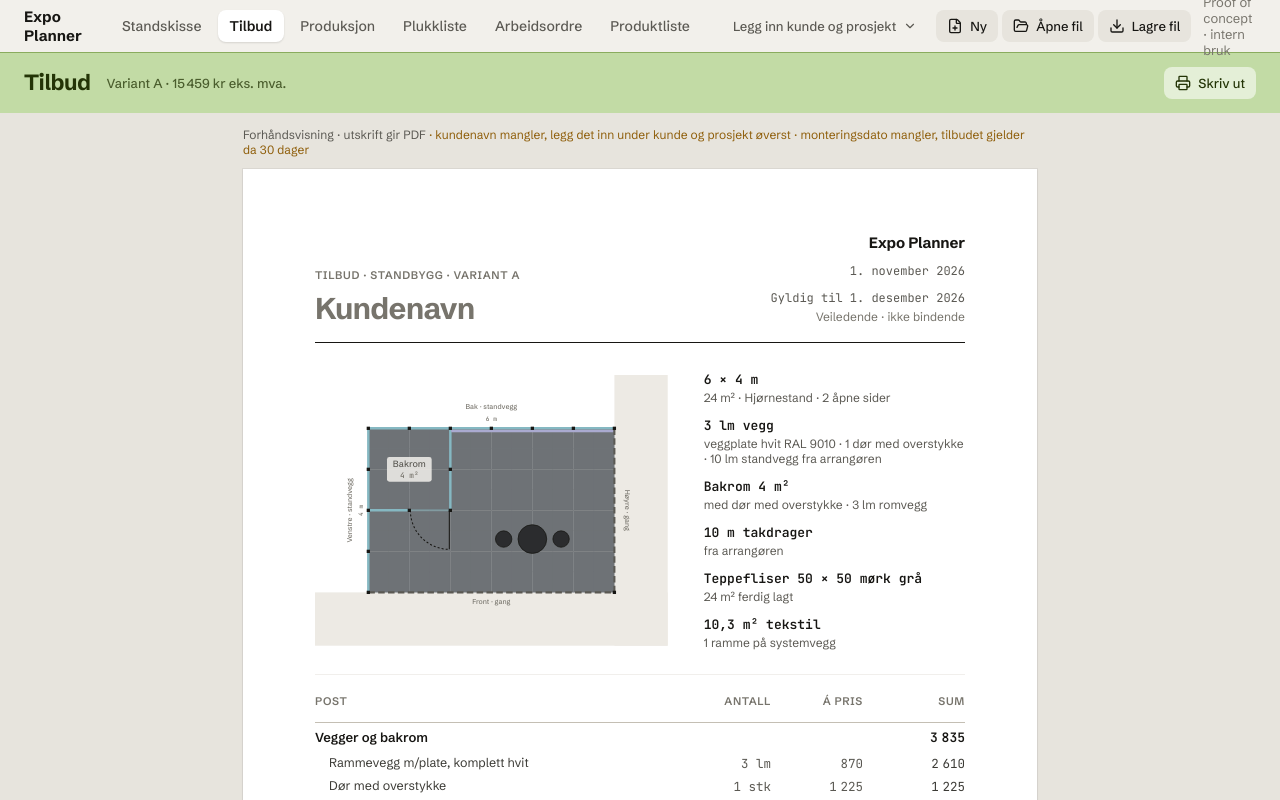
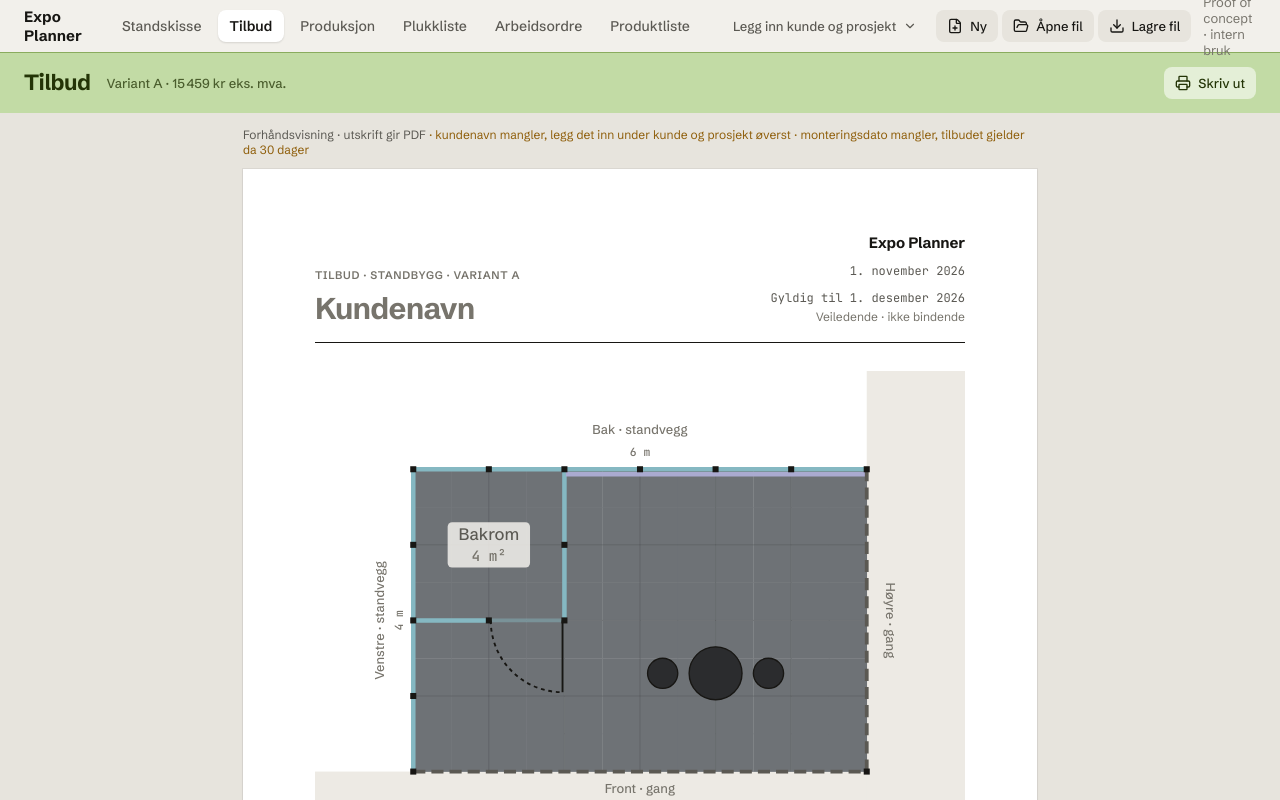
Before and after one commit to bemoy83/Expo_Quote_Studio, a React (Vite) app: page / in a window 1280 px wide. Both pictures are taken after a click on the button "Tilbud". Built offline with nearby package versions, Linux system fonts and the light colour scheme.

Commit message:
Quote and work order: sketch at full page width, key facts in columns under it
Co-Authored-By: Claude Opus 5.5 <noreply@anthropic.com>
Claude-Session: https://claude.ai/code/session_01FT2gqkyr5W6TNqxVjeuKng

```diff
--- a/src/ui/styles/app.css
+++ b/src/ui/styles/app.css
@@ -1668,22 +1668,23 @@ select.cin {
   letter-spacing: -0.01em;
 }
 .qdoc-summary {
-  display: grid;
-  grid-template-columns: minmax(0, 1.35fr) minmax(0, 1fr);
-  gap: 36px;
+  /* The sketch gets the full page width; the key facts sit in columns under it */
+  display: flex;
+  flex-direction: column;
+  gap: 24px;
   padding: 28px 0 24px;
   border-bottom: 1px solid var(--g-row);
-  align-items: center;
 }
 .qdoc-plan {
-  max-height: 300px;
+  width: 100%;
+  max-height: 520px;
   pointer-events: none;
 }
 .qdoc-summary dl {
   margin: 0;
-  display: flex;
-  flex-direction: column;
-  gap: 12px;
+  display: grid;
+  grid-template-columns: repeat(auto-fit, minmax(180px, 1fr));
+  gap: 12px 28px;
   min-width: 0;
 }
 .qdoc-summary dt {
```
